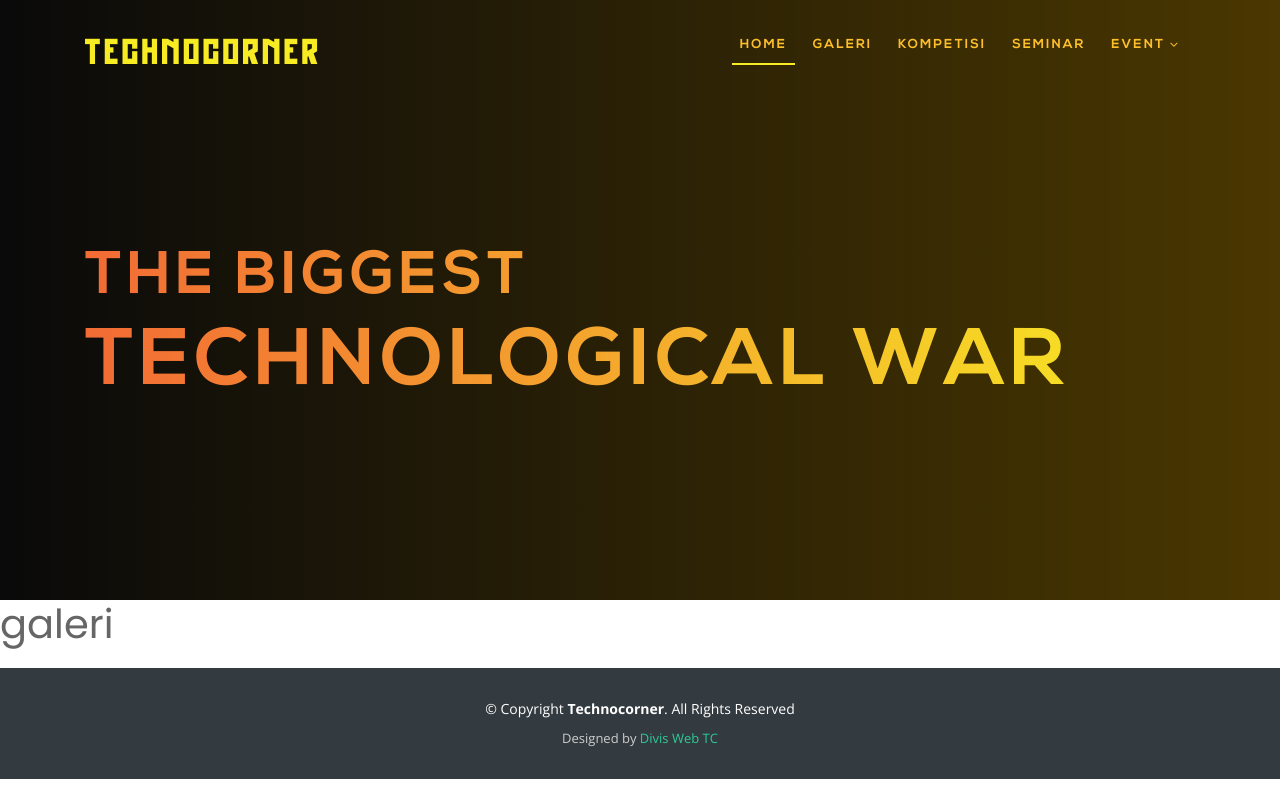
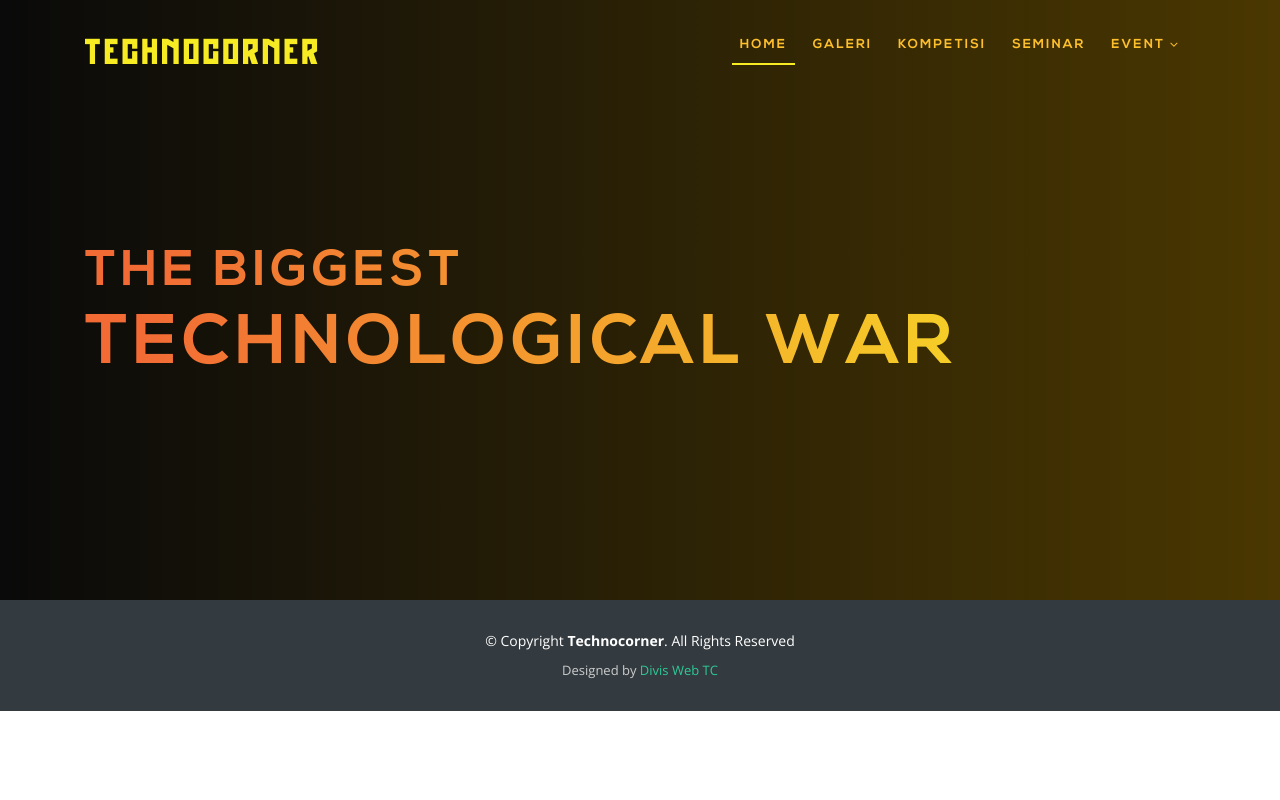
Before and after one commit to giabr/web-resmi-tc, a website: page public/index.html in a window 1280 px wide. Drawn offline with nearby package versions, Linux system fonts and the light colour scheme; some packages are replaced by stand-ins of ours.

Commit message:
update web lomba, hero

```diff
--- a/public/css/event.css
+++ b/public/css/event.css
@@ -13,7 +13,7 @@
 .judul-about {
     font-family: nexa;
     text-align: center;
-    /* color: #febf2c; */
+    color: #febf2c;
     font-size: 60px;
     text-transform: uppercase;
     letter-spacing: 3px;
@@ -32,13 +32,13 @@
 }
 
 .orange {
-    background: -webkit-linear-gradient(left, #F05B36, #F7EB23);
+    background: -webkit-linear-gradient(left, #F05B36 30%, #F7EB23);
     -webkit-background-clip: text;
     -webkit-text-fill-color: transparent;
 }
 
 .yellow-orange {
-    background: -webkit-linear-gradient(left, #F26B35, #F7EB23);
+    background: -webkit-linear-gradient(left, #F26B35 5%, #F7EB23);
     -webkit-background-clip: text;
     -webkit-text-fill-color: transparent;
 }
@@ -86,7 +86,7 @@ p {
 
 /* Fasilitas */
 #fasilitas {
-    padding: 80px 0;
+    padding: 180px 0;
 }
 
 #fasilitas h2 {
--- a/public/css/hero.css
+++ b/public/css/hero.css
@@ -52,7 +52,7 @@
 
 #hero h1 {
     margin: 0 0 10px 0;
-    font-size: 80px;
+    font-size: 70px;
     font-weight: 700;
     /* line-height: 56px; */
     letter-spacing: 5px;
@@ -68,7 +68,7 @@
 
 #hero h2 {
     margin-bottom: 0px;
-    font-size: 60px;
+    font-size: 50px;
     font-family: nexa !important;
     letter-spacing: 5px;
     text-align: left !important;
@@ -85,7 +85,7 @@
     font-family: nexa;
     text-transform: uppercase;
     font-weight: 500;
-    font-size: 22px;
+    font-size: 15px;
     letter-spacing: 1px;
     padding: 8px 28px;
     border-radius: 50px;
@@ -106,3 +106,13 @@
     border: 2px solid #F7EB23;
     color: black;
 }
+
+span {
+    border-right: .05em solid white;
+    animation: caret 1s steps(1) infinite;
+  }
+  @keyframes caret {
+    50% {
+      border-color: transparent;
+    }
+  }
--- a/public/index.html
+++ b/public/index.html
@@ -96,17 +96,14 @@
         <!--==========================H ero Section============================-->
         <section id="hero">
             <div class="container hero-container">
-                 <h2 class="judul yellow-orange">The Biggest</h1>
-
-      <h1 class="sub-judul yellow-orange">Technological War</h2>
+                 <h2 class="judul yellow-orange">The Biggest</h2>
+                 <h1 class="sub-judul yellow-orange typewrite"></h1>
                 <br>
                 <!-- <a href="#about" class="btn-teknis-daftar">@@button</a> -->
             </div>
         </section>
         <!-- #hero -->
-        <main id="main">
-             <h1>galeri</h1>
-        </main>
+        <main id="main"></main>
         <!--==========================F ooter============================-->
         <footer id="footer">
             <div class="footer-top">
@@ -134,6 +131,7 @@
         <script src="lib/superfish/superfish.min.js"></script>
         <!-- Template Main Javascript File -->
         <script src="js/main.js"></script>
+        <script src="js/typewrite.js"></script>
     </body>
 
 </html>
--- /dev/null
+++ b/public/js/typewrite.js
@@ -0,0 +1,42 @@
+document.addEventListener('DOMContentLoaded',function(event){
+    // array with texts to type in typewriter
+    var dataText = ["Technological War "];
+
+    // type one text in the typwriter
+    // keeps calling itself until the text is finished
+    function typeWriter(text, i, fnCallback) {
+      // chekc if text isn't finished yet
+      if (i < (text.length)) {
+        // add next character to h1
+       document.querySelector(".typewrite").innerHTML = text.substring(0, i+1) +'<span aria-hidden="true"></span>';
+
+        // wait for a while and call this function again for next character
+        setTimeout(function() {
+          typeWriter(text, i + 1, fnCallback)
+        }, 100);
+      }
+      // text finished, call callback if there is a callback function
+      else if (typeof fnCallback == 'function') {
+        // call callback after timeout
+        setTimeout(fnCallback, 700);
+      }
+    }
+    // start a typewriter animation for a text in the dataText array
+     function StartTextAnimation(i) {
+       if (typeof dataText[i] == 'undefined'){
+          setTimeout(function() {
+            StartTextAnimation(0);
+          }, 20000);
+       }
+       // check if dataText[i] exists
+      if (i < dataText[i].length) {
+        // text exists! start typewriter animation
+       typeWriter(dataText[i], 0, function(){
+         // after callback (and whole text has been animated), start next text
+         StartTextAnimation(i + 1);
+       });
+      }
+    }
+    // start the text animation
+    StartTextAnimation(0);
+  });
```
Also changed, not shown: public/html/index.html (+4 -2 lines), public/html/partials/galeri.html (deleted, +0 -1 lines), public/partials/galeri.html (deleted, +0 -1 lines), public/css/galeri.css (added), public/css/lomba.css (added), public/dist/styles.css, public/js/main.js (line endings or trailing spaces).
